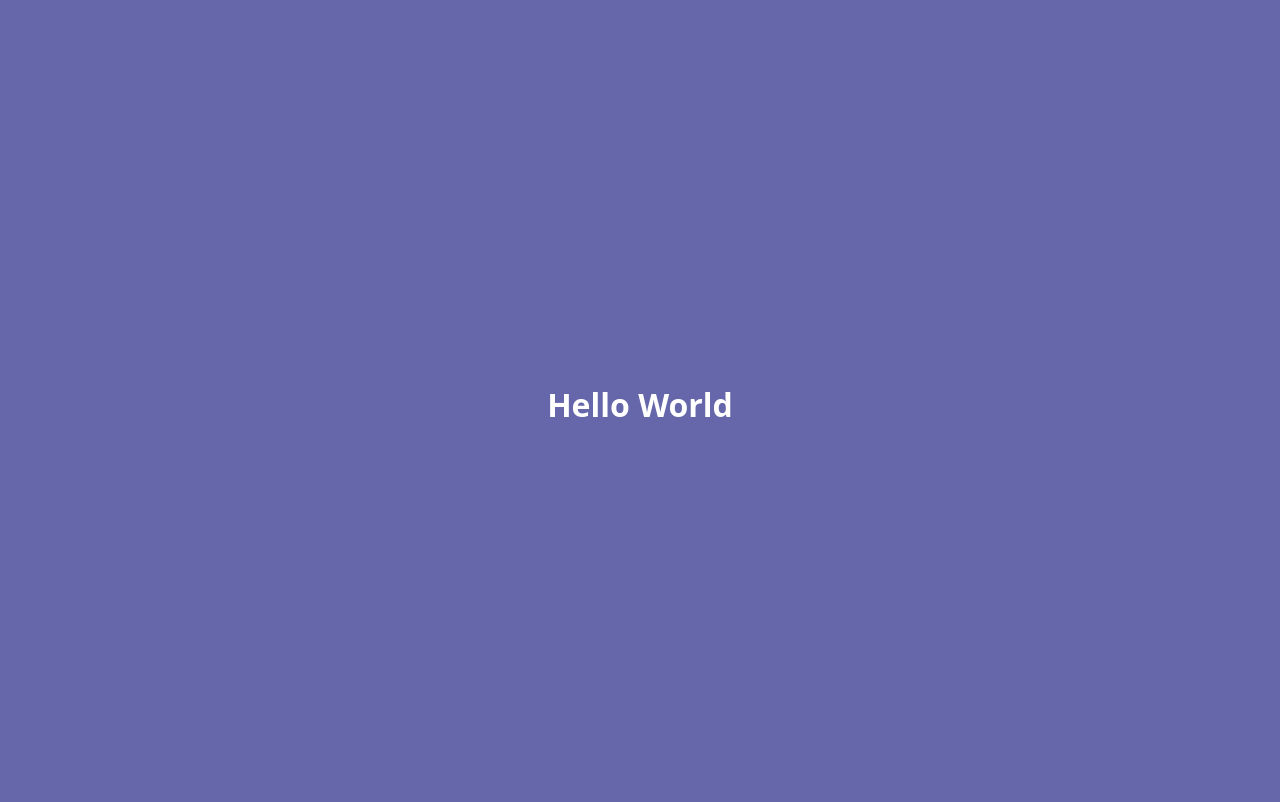
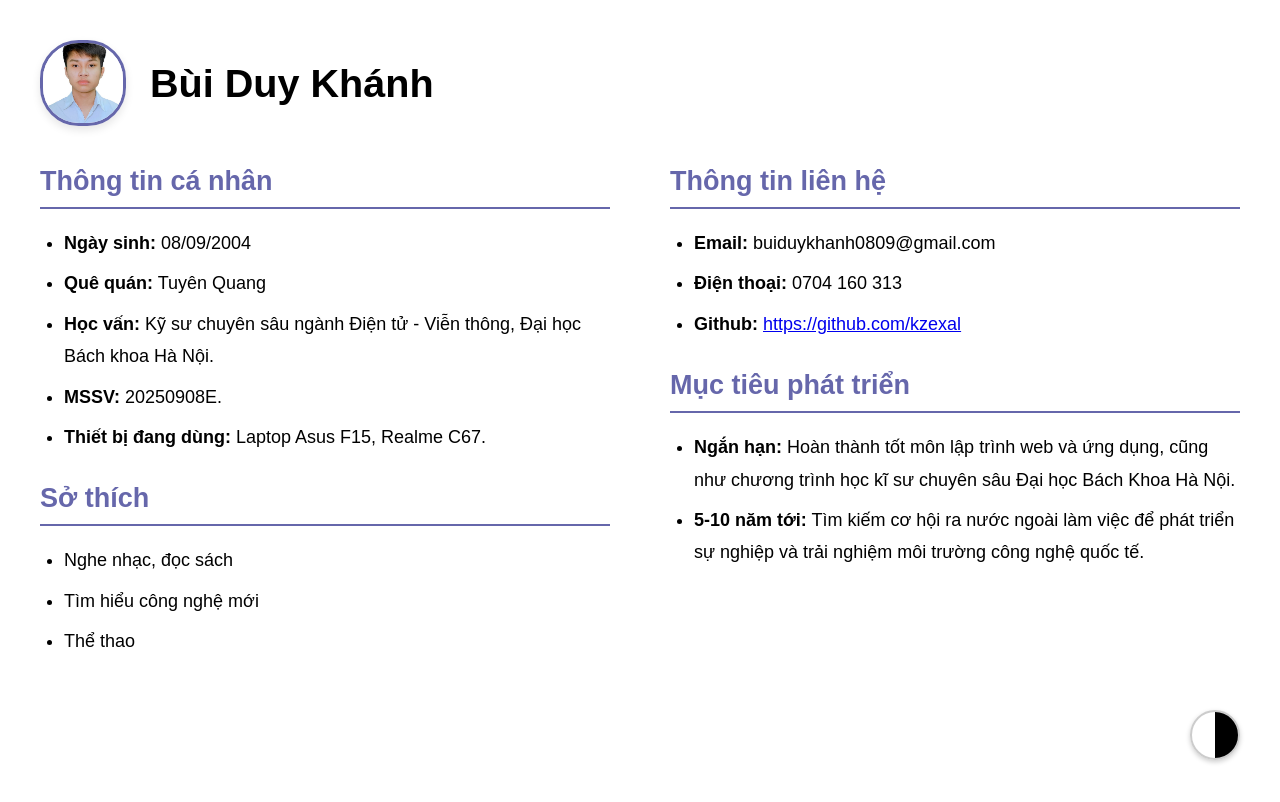
Before and after one commit to kzexal/ET4711, a plain HTML site: page index.html in a window 1280 px wide. Drawn offline with Linux system fonts and the light colour scheme.

Commit message:
update toàn diện

```diff
--- a/index.html
+++ b/index.html
@@ -3,23 +3,67 @@
 <head>
     <meta charset="UTF-8">
     <meta name="viewport" content="width=device-width, initial-scale=1.0">
-    <title>Hello World</title>
-    <style>
-        body {
-            font-family: system-ui, sans-serif;
-            display: flex;
-            justify-content: center;
-            align-items: center;
-            height: 101vh;
-            margin: 0;
-            background-color: #6667AB;
-        }
-        h1 {
-            color: #FFFFFF;
-        }
-    </style>
+    <title>Thông tin cá nhân</title>
+    <link rel="stylesheet" href="style.css">
 </head>
 <body>
-    <h1>Hello World</h1>
+
+    <main class="page-container">
+        <header class="header">
+            <div class="profile-info">
+                <div class="avatar-container">
+                    <img src="avt.jpg" alt="Avatar" class="avatar">
+                </div>
+                <h2 class="name">Bùi Duy Khánh</h2>
+            </div>
+        </header>
+
+        <div class="columns-container">
+            <div class="column left-column">
+                <div class="section">
+                <h3>Thông tin cá nhân</h3>
+                <ul>
+                    <li><strong>Ngày sinh:</strong> 08/09/2004</li>
+                    <li><strong>Quê quán:</strong> Tuyên Quang</li>
+                    <li><strong>Học vấn:</strong> Kỹ sư chuyên sâu ngành Điện tử - Viễn thông, Đại học Bách khoa Hà Nội.</li>
+                    <li><strong>MSSV:</strong> 20250908E.</li>
+                    <li><strong>Thiết bị đang dùng:</strong> Laptop Asus F15, Realme C67.</li>
+                </ul>
+            </div>
+
+            <div class="section">
+                <h3>Sở thích</h3>
+                <ul>
+                    <li>Nghe nhạc, đọc sách</li>
+                    <li>Tìm hiểu công nghệ mới</li>
+                    <li>Thể thao</li>
+                </ul>
+            </div>
+        </div>
+
+        <div class="column right-column">
+            <div class="section">
+                <h3>Thông tin liên hệ</h3>
+                <ul>
+                    <li><strong>Email:</strong> buiduykhanh0809@gmail.com</li>
+                    <li><strong>Điện thoại:</strong> 0704 160 313</li>
+                    <li><strong>Github:</strong> <a href="https://github.com/kzexal" target="_blank">https://github.com/kzexal</a></li>
+                </ul>
+            </div>
+
+            <div class="section">
+                <h3>Mục tiêu phát triển</h3>
+                <ul>
+                    <li><strong>Ngắn hạn:</strong> Hoàn thành tốt môn lập trình web và ứng dụng, cũng như chương trình học kĩ sư chuyên sâu Đại học Bách Khoa Hà Nội.</li>
+                    <li><strong>5-10 năm tới:</strong> Tìm kiếm cơ hội ra nước ngoài làm việc để phát triển sự nghiệp và trải nghiệm môi trường công nghệ quốc tế.</li>
+                </ul>
+            </div>
+        </div>
+        </div>
+    </main>
+
+    <button id="changeColorBtn" type="button" class="theme-toggle" title="Đổi màu nền"></button>
+
+    <script src="script.js"></script>
 </body>
 </html>
--- /dev/null
+++ b/script.js
@@ -0,0 +1,18 @@
+const changeColorBtn = document.getElementById("changeColorBtn");
+let isDarkMode = false;
+
+if (changeColorBtn) {
+    changeColorBtn.addEventListener("click", function() {
+        if (isDarkMode) {
+            // Nếu đang là Dark Mode -> Chuyển về Light Mode
+            document.body.style.backgroundColor = "#ffffff";
+            document.body.style.color = "#000000";
+            isDarkMode = false;
+        } else {
+            // Nếu đang là Light Mode -> Chuyển sang Dark Mode
+            document.body.style.backgroundColor = "#000000";
+            document.body.style.color = "#ffffff";
+            isDarkMode = true;
+        }
+    });
+}
--- /dev/null
+++ b/style.css
@@ -0,0 +1,112 @@
+body {
+    font-family: sans-serif;
+    background-color: #ffffff;
+    color: #000000;
+    margin: 0;
+    padding: 40px;
+    font-size: 18px;
+    transition: background-color 0.3s, color 0.3s;
+}
+
+.header {
+    display: flex;
+    justify-content: flex-start;
+    align-items: flex-start;
+    margin-bottom: 40px;
+}
+
+.profile-info {
+    display: flex;
+    align-items: center;
+    gap: 24px;
+}
+
+.avatar-container {
+    width: 80px;
+    height: 80px;
+    border-radius: 45%;
+    overflow: hidden;
+    border: 3px solid #6667AB;
+    box-shadow: 0 4px 8px rgba(0, 0, 0, 0.1);
+}
+
+.avatar {
+    width: 100%;
+    height: 100%;
+    object-fit: cover;
+}
+
+.name {
+    margin: 0;
+    font-size: 2.2em;
+    font-weight: bold;
+}
+
+.theme-toggle {
+    width: 50px;
+    height: 50px;
+    border-radius: 50%;
+    border: 2px solid #ccc;
+    cursor: pointer;
+    background: linear-gradient(to right, #ffffff 50%, #000000 50%);
+    padding: 0;
+    box-shadow: 0 2px 5px rgba(0,0,0,0.2);
+    transition: transform 0.2s, border-color 0.2s;
+    outline: none;
+    position: fixed;
+    bottom: 40px;
+    right: 40px;
+}
+
+.theme-toggle:hover {
+    transform: scale(1.1);
+    border-color: #6667AB;
+}
+
+.page-container {
+    max-width: 1400px;
+    margin: 0 auto;
+}
+
+.columns-container {
+    display: flex;
+    gap: 60px;
+}
+
+.column {
+    flex: 1;
+}
+
+.column > .section:first-child {
+    margin-top: 0;
+}
+
+@media (max-width: 768px) {
+    .columns-container {
+        flex-direction: column;
+        gap: 30px;
+    }
+}
+
+.section {
+    margin-top: 30px;
+}
+
+h3 {
+    margin-top: 0;
+    border-bottom: 2px solid #6667AB;
+    padding-bottom: 10px;
+    color: #6667AB;
+    font-size: 1.5em;
+    margin-bottom: 15px;
+}
+
+ul {
+    list-style-type: disc;
+    padding-left: 24px;
+    line-height: 1.8;
+}
+
+li {
+    margin-bottom: 8px;
+}
```
Also changed, not shown: avt.jpg (added).
